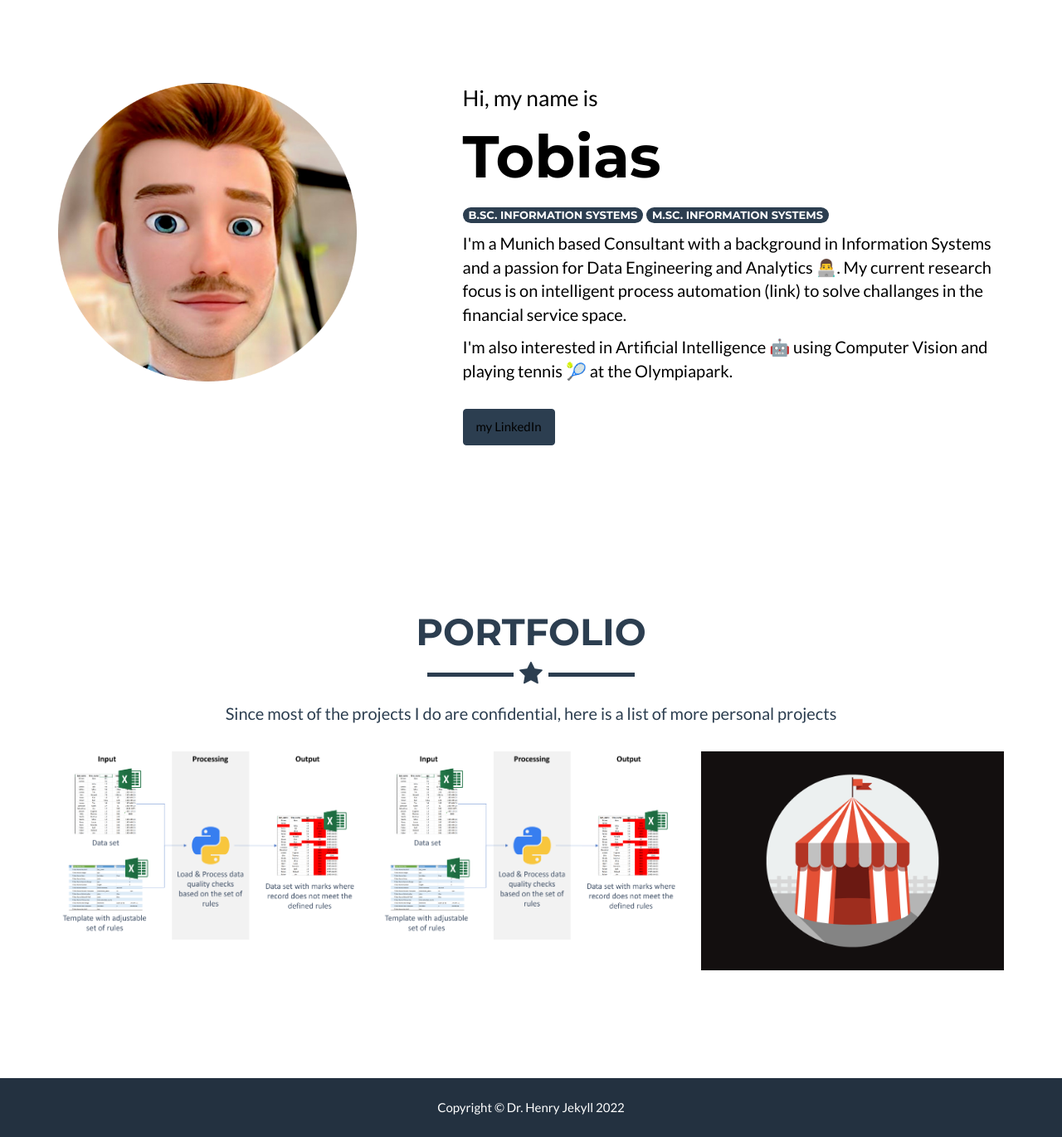
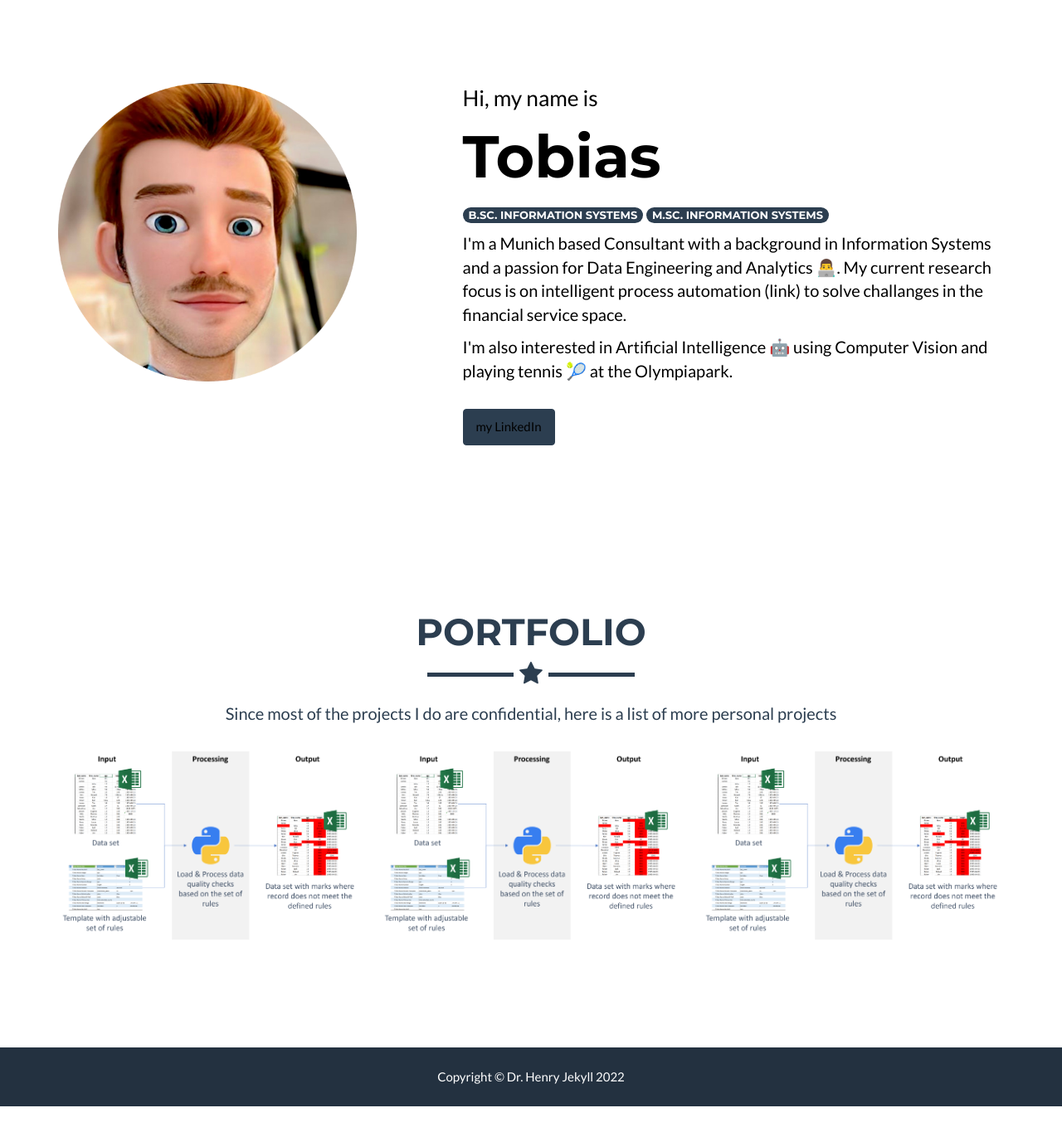
Before and after one commit to tolan005/tolan005.github.io, a Jekyll site: the page built from _posts/2014-07-18-project-1.markdown, in a window 1280 px wide. Shown: the whole page at 83% size. Built offline with Jekyll 4.4.1, drawn with Linux system fonts in a browser that asks for light colours; after the commit the page ends 1334 px from its top, so only the background shows below that.

Commit message:
Update 2014-07-16-project-3.markdown
save

```diff
--- a/_posts/2014-07-16-project-3.markdown
+++ b/_posts/2014-07-16-project-3.markdown
@@ -2,7 +2,7 @@
 layout: default
 modal-id: 3
 date: 2014-07-16
-img: circus.png
+img: data_quality_check_pic.png
 alt: image-alt
 project-date: April 2014
 client: Start Bootstrap
```
